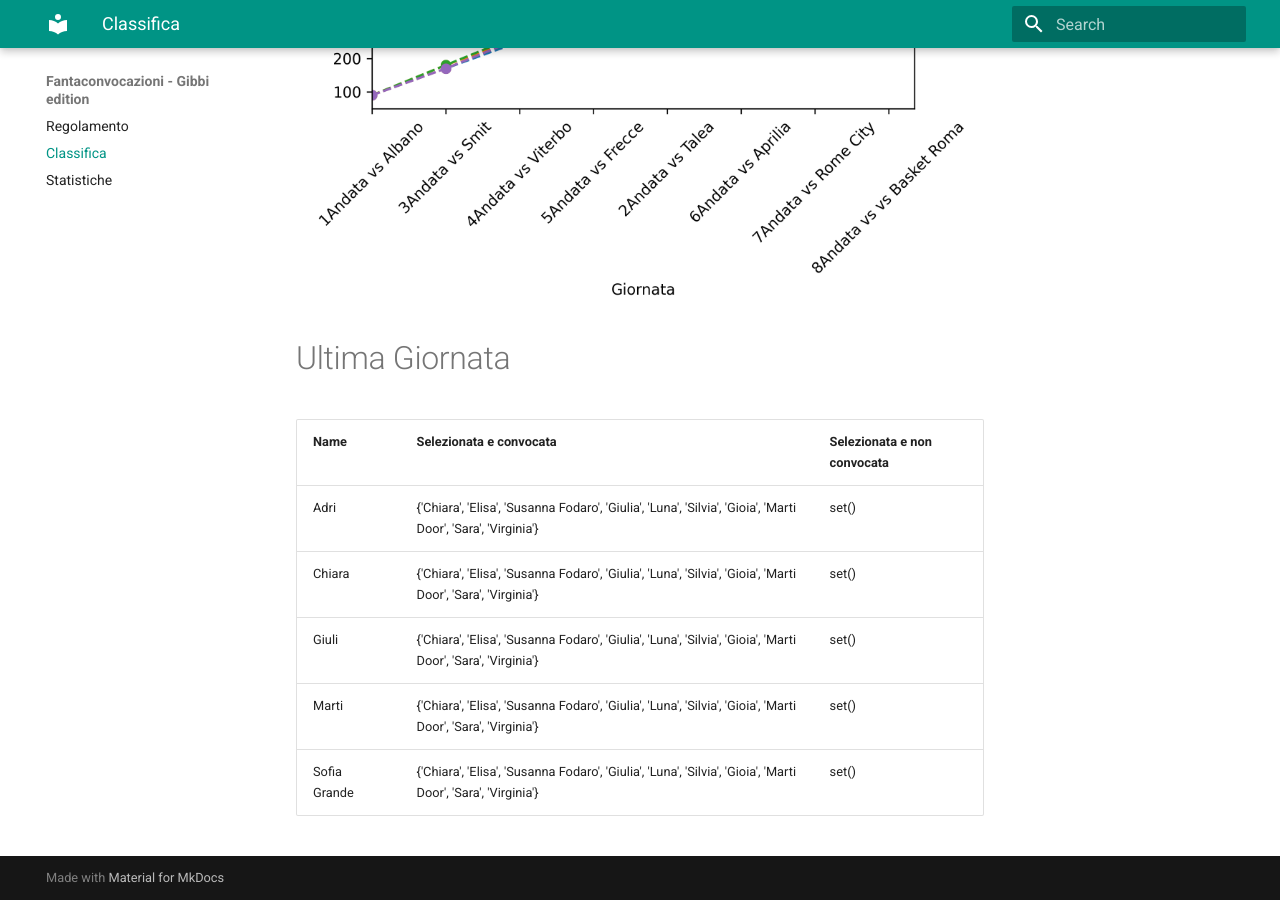
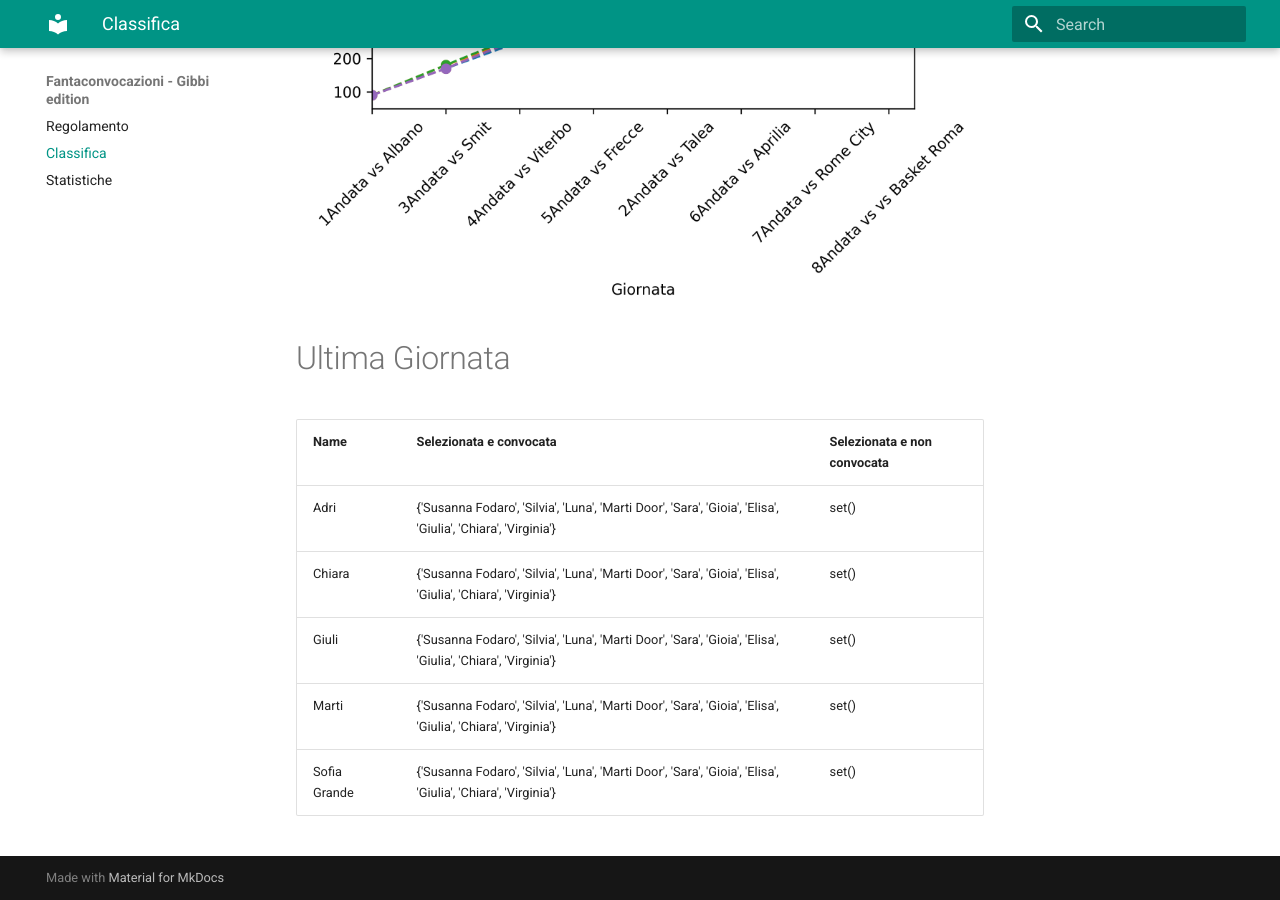
Before and after one commit to martinig94/fantagibbi, an MkDocs documentation site: the page built from docs/Classifica.md, in a window 1280 px wide and 900 px high, scrolled down 810 px. Built offline with MkDocs 1.6.1 and Material for MkDocs 9.7.7, drawn with Linux system fonts in a browser that asks for light colours.

Commit message:
Auto-update from main.py

```diff
--- a/docs/Classifica.md
+++ b/docs/Classifica.md
@@ -18,9 +18,9 @@
 <!-- START_TABLE CORRECT -->
 | Name         | Selezionata e convocata                                                                                      | Selezionata e non convocata   |
 |:-------------|:-------------------------------------------------------------------------------------------------------------|:------------------------------|
-| Adri         | {'Chiara', 'Elisa', 'Susanna Fodaro', 'Giulia', 'Luna', 'Silvia', 'Gioia', 'Marti Door', 'Sara', 'Virginia'} | set()                         |
-| Chiara       | {'Chiara', 'Elisa', 'Susanna Fodaro', 'Giulia', 'Luna', 'Silvia', 'Gioia', 'Marti Door', 'Sara', 'Virginia'} | set()                         |
-| Giuli        | {'Chiara', 'Elisa', 'Susanna Fodaro', 'Giulia', 'Luna', 'Silvia', 'Gioia', 'Marti Door', 'Sara', 'Virginia'} | set()                         |
-| Marti        | {'Chiara', 'Elisa', 'Susanna Fodaro', 'Giulia', 'Luna', 'Silvia', 'Gioia', 'Marti Door', 'Sara', 'Virginia'} | set()                         |
-| Sofia Grande | {'Chiara', 'Elisa', 'Susanna Fodaro', 'Giulia', 'Luna', 'Silvia', 'Gioia', 'Marti Door', 'Sara', 'Virginia'} | set()                         |
+| Adri         | {'Susanna Fodaro', 'Silvia', 'Luna', 'Marti Door', 'Sara', 'Gioia', 'Elisa', 'Giulia', 'Chiara', 'Virginia'} | set()                         |
+| Chiara       | {'Susanna Fodaro', 'Silvia', 'Luna', 'Marti Door', 'Sara', 'Gioia', 'Elisa', 'Giulia', 'Chiara', 'Virginia'} | set()                         |
+| Giuli        | {'Susanna Fodaro', 'Silvia', 'Luna', 'Marti Door', 'Sara', 'Gioia', 'Elisa', 'Giulia', 'Chiara', 'Virginia'} | set()                         |
+| Marti        | {'Susanna Fodaro', 'Silvia', 'Luna', 'Marti Door', 'Sara', 'Gioia', 'Elisa', 'Giulia', 'Chiara', 'Virginia'} | set()                         |
+| Sofia Grande | {'Susanna Fodaro', 'Silvia', 'Luna', 'Marti Door', 'Sara', 'Gioia', 'Elisa', 'Giulia', 'Chiara', 'Virginia'} | set()                         |
 <!-- END_TABLE CORRECT -->
```
